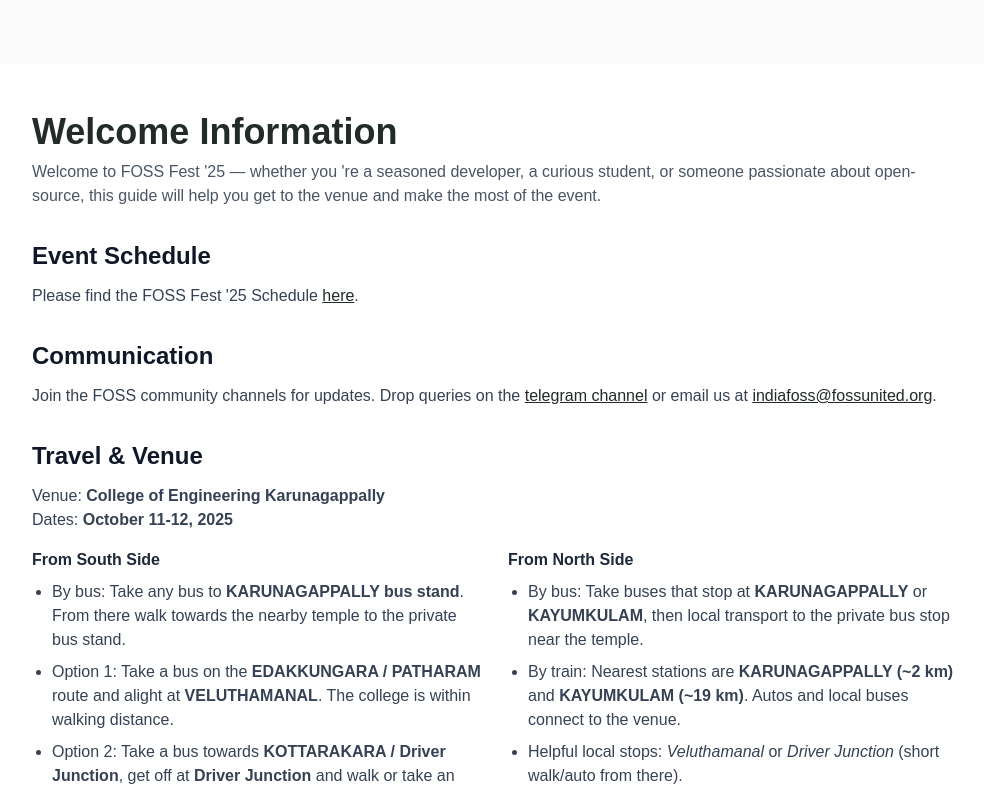
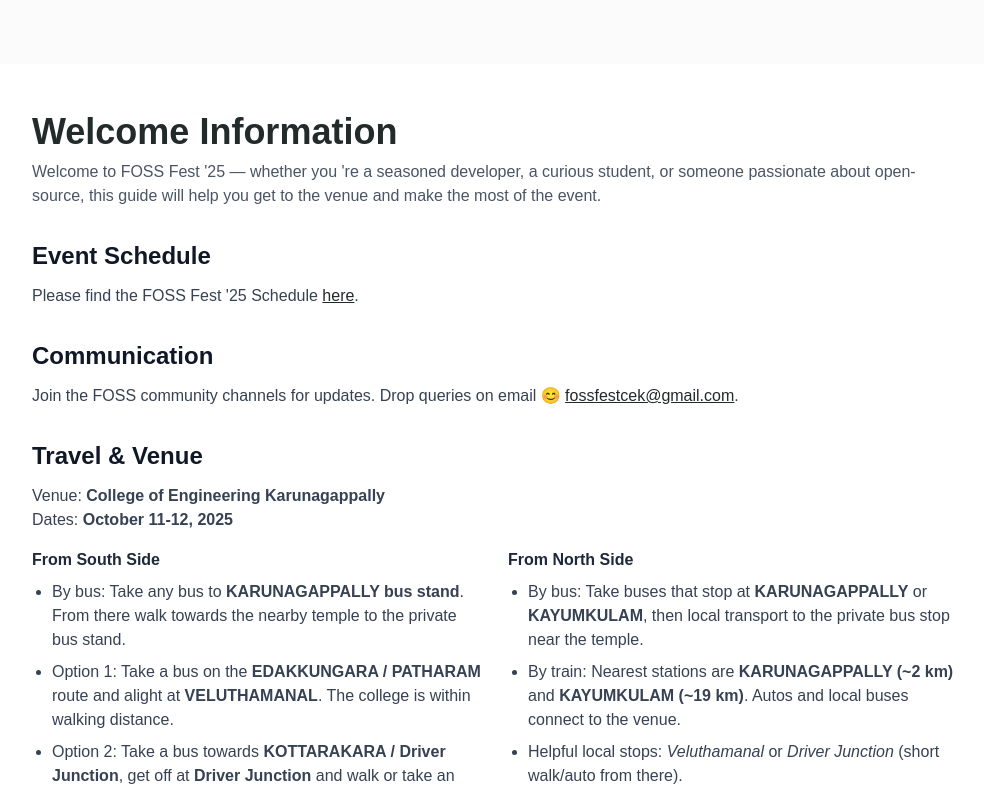
Before and after one commit to ft-johan/fossfest25, a Next.js app: page /travel in a window 1280 px wide. Shown: the top 791 px of the page, without its empty margins (144-1128 px from the left). Built offline with nearby package versions, Linux system fonts and the light colour scheme; a web font is replaced by a local one.

Commit message:
fix: update communication contact email for FOSS Fest inquiries

```diff
--- a/app/travel/page.tsx
+++ b/app/travel/page.tsx
@@ -24,7 +24,7 @@
           <div>
             <h3 className="text-xl md:text-2xl font-semibold text-gray-900 mb-3">Communication</h3>
             <p className="text-sm md:text-base text-gray-700">
-              Join the FOSS community channels for updates. Drop queries on the <a className="text-jblue underline" href="https://t.me/">telegram channel</a> or email us at <a className="text-jblue underline" href="mailto:indiafoss@fossunited.org">indiafoss@fossunited.org</a>.
+              Join the FOSS community channels for updates. Drop queries on  email 😊 <a className="text-jblue underline" href="mailto:fossfestcek@gmail.com">fossfestcek@gmail.com</a>.
             </p>
           </div>
 
```
